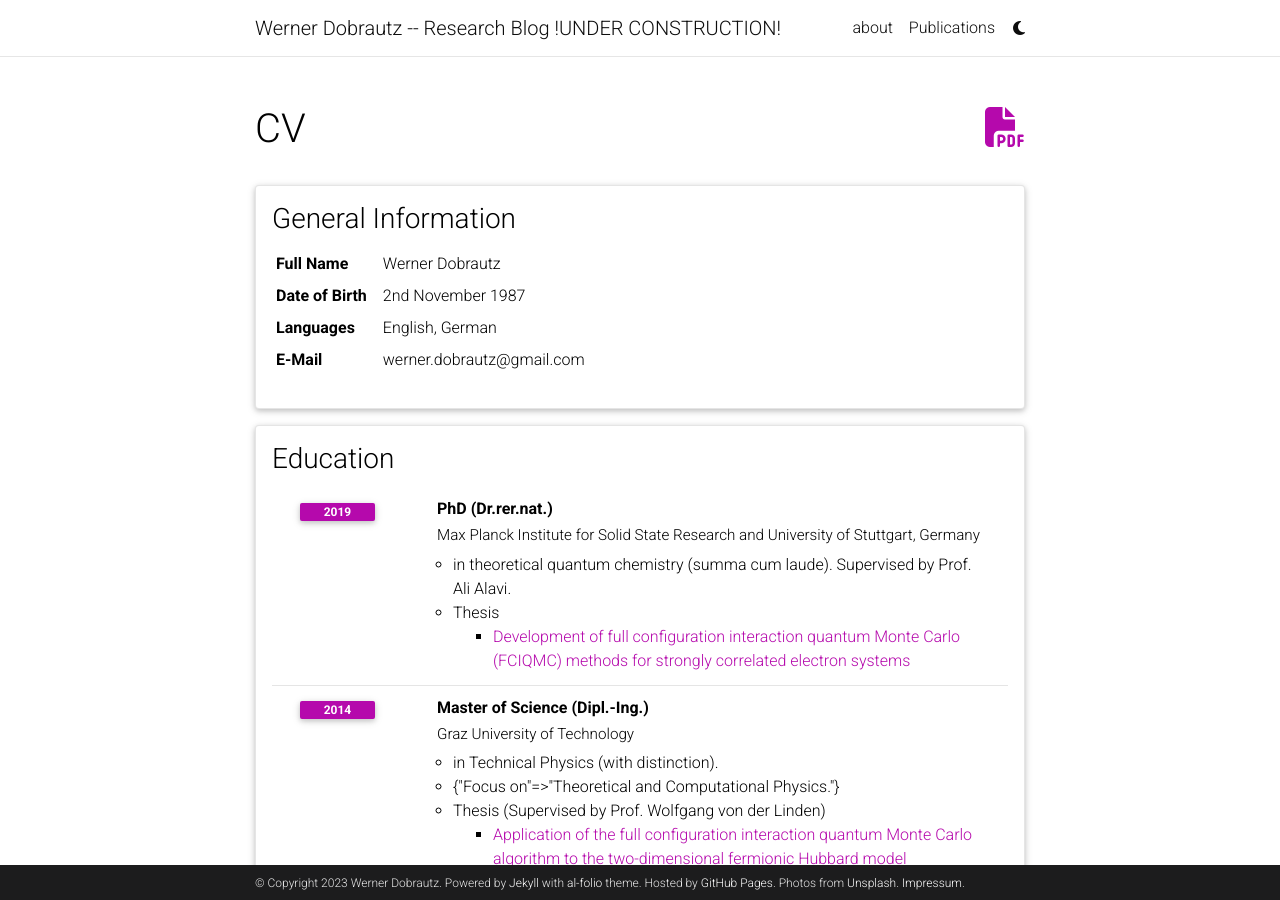
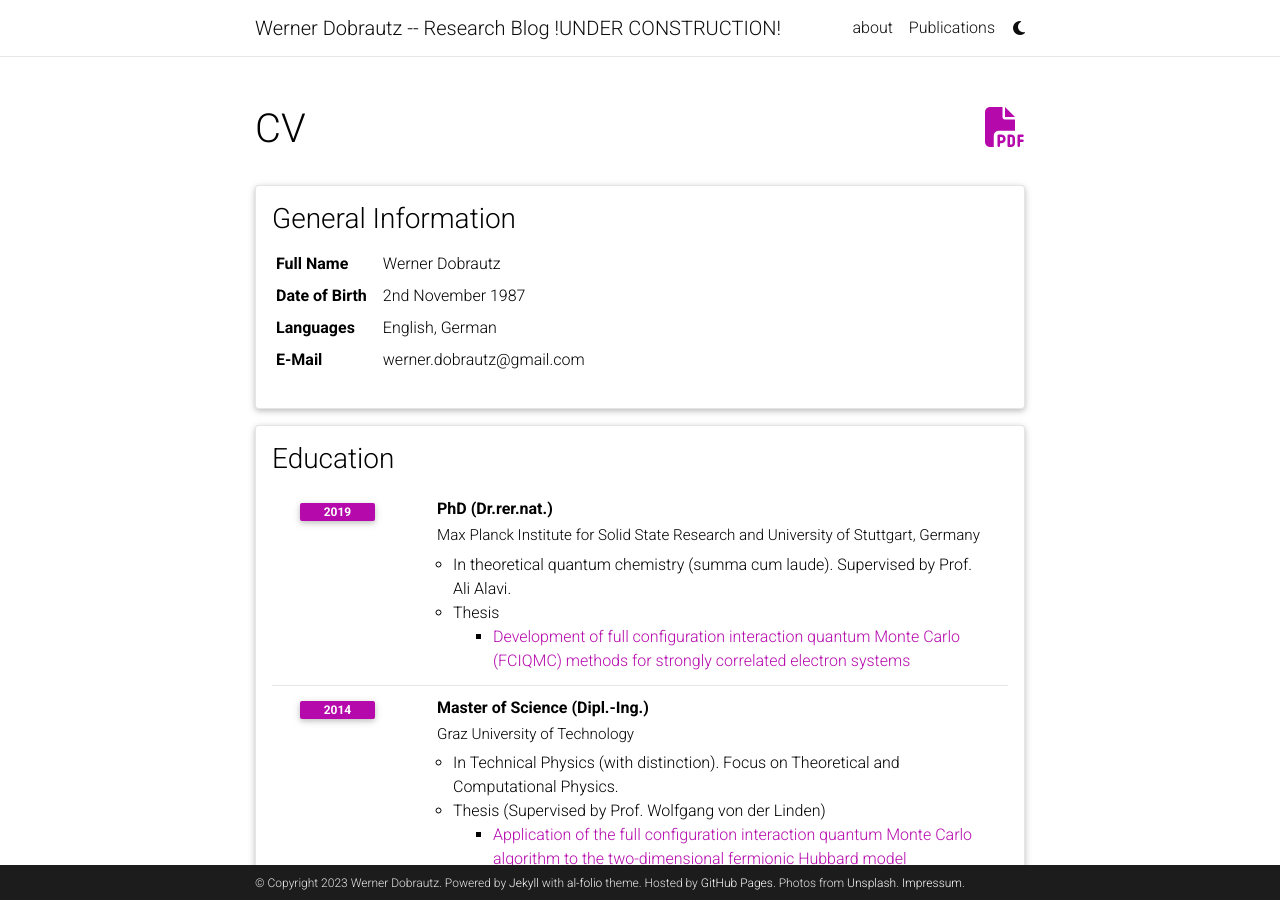
Before and after one commit to dobrautz/dobrautz.github.io, a Jekyll site: the page built from _pages/cv.md, in a window 1280 px wide and 900 px high. Built offline with Jekyll 4.4.1, drawn with Linux system fonts in a browser that asks for light colours; comment, search, counter and statistics services are not loaded; a style sheet for code colours, icons or effects is not loaded.

Commit message:
Update cv.yml

```diff
--- a/_data/cv.yml
+++ b/_data/cv.yml
@@ -17,7 +17,7 @@
       institution: Max Planck Institute for Solid State Research and University of Stuttgart, Germany
       year: 2019
       description:
-        - in theoretical quantum chemistry (summa cum laude). Supervised by Prof. Ali Alavi.
+        - In theoretical quantum chemistry (summa cum laude). Supervised by Prof. Ali Alavi.
         - title: Thesis
           contents:
             - <a href="https://elib.uni-stuttgart.de/bitstream/11682/10610/3/werner_dobrautz_thesis_ub_abgabe_v2.pdf">
@@ -26,8 +26,7 @@
       institution: Graz University of Technology
       year: 2014
       description:
-        - in Technical Physics (with distinction).
-        - Focus on: Theoretical and Computational Physics.
+        - 'In Technical Physics (with distinction). Focus on Theoretical and Computational Physics.'
         - title: Thesis (Supervised by Prof. Wolfgang von der Linden)
           contents:
           - <a href="https://diglib.tugraz.at/application-of-the-full-configuration-interaction-quantum-monte-carlo-algorithm-to-the-two-dimensional-fermionic-hubbard-model-2014">
```
